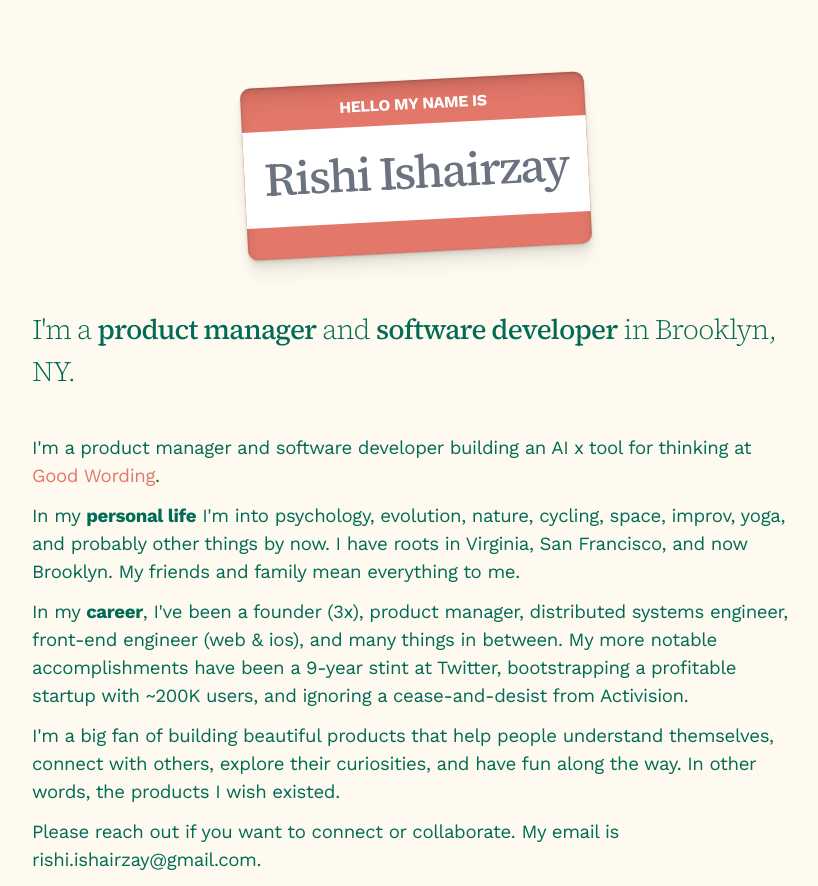
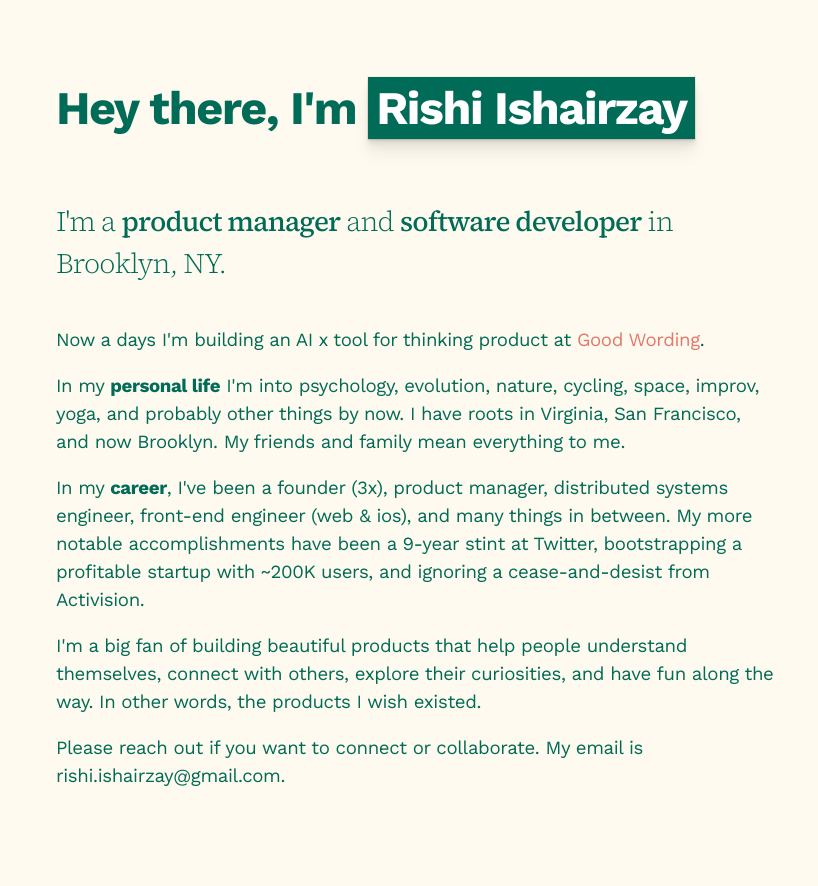
Before and after one commit to rishair/ris.hair, a SvelteKit app: page / in a window 1280 px wide. Shown: the whole page, without its empty margins (224-1042 px from the left). After the commit the page ends 808 px from the top, so only its background shows below. Built offline with nearby package versions, Linux system fonts and the light colour scheme; a web font is replaced by a local one.

Commit message:
Removing nametag

```diff
--- a/src/routes/+page.svelte
+++ b/src/routes/+page.svelte
@@ -6,20 +6,12 @@
 	<meta name="description" content="Svelte demo app" />
 </svelte:head>
 
-<section class="text-default">
-	<div class="flex items-center justify-center mb-14">
-		<div class="namebadge shadow inner-outer-shadow hover bg-primary-color text-center">
-			<div class="pt-3">
-				<p class="p-0 mb-2 font-bold text-base">HELLO MY NAME IS</p>
-			</div>
-			<h1 class="font-source-serif font-normal bg-white text-gray-500 p-5 mb-8">Rishi Ishairzay</h1>
-		</div>
-	</div>
-
+<section class="text-default px-6">
+	<h1 class="name mb-16 inline-block">Hey there, I'm <em class="shadow px-2 py-1">Rishi Ishairzay</em></h1>
 	<h2>I'm a <strong> product manager</strong> and <strong>software developer</strong> in Brooklyn, NY. </h2>
 
 	<p>
-		I'm a product manager and software developer building an AI x tool for thinking at <a href="https://goodword.ing">Good Wording</a>.
+		Now a days I'm building an AI x tool for thinking product at <a href="https://goodword.ing">Good Wording</a>.
 	<p>
 
 	<p>
--- a/src/styles/app.css
+++ b/src/styles/app.css
@@ -4,10 +4,10 @@
 
 html {
     @apply bg-page-background;
-    -webkit-font-smoothing: antialiased;
+    /* -webkit-font-smoothing: antialiased;
     -moz-osx-font-smoothing: grayscale;
     text-rendering: optimizeLegibility;
-    scroll-behavior: smooth;
+    scroll-behavior: smooth; */
 }
 
 body {
@@ -16,36 +16,35 @@ body {
     font-size: 14pt;
 }
 
-.namebadge {
-    transform: rotate(-3deg);
+.name {
+    /* transform: rotate(-3deg);  */
     display: inline-block;
-    border-radius: 10px;
-}
-.namebadge p {
-    color: #fff;
 }
 
-
+.name em {
+    border-radius: 0;
+}
 
 em {
     @apply bg-link-color;
+    @apply bg-forest-green;
     color: #fff;
-    padding: 0 3px;
-    margin: 0 3px;
+    /* padding: 0 3px;
+    margin: 0 3px; */
     font-style: normal;
-    font-weight: 400;
 }
 
 h1 em {
-    padding: 8px 14px;
+    /* padding: 8px 14px; */
 }
 
 h1 {
     font-size: 2.5em;
     font-family: 'Work Sans', sans-serif;
-    letter-spacing: -0.04em;
+    letter-spacing: -0.03em;
     line-height: 1.2em;
     font-weight: bold;
+    width: fit-content !important;
 }
 
 h2 {
@@ -71,7 +70,7 @@ h1, h2 {
     margin-bottom: 42px;
 }
 p {
-    margin-bottom: 12px;
+    margin-bottom: 18px;
 }
 
 
```
